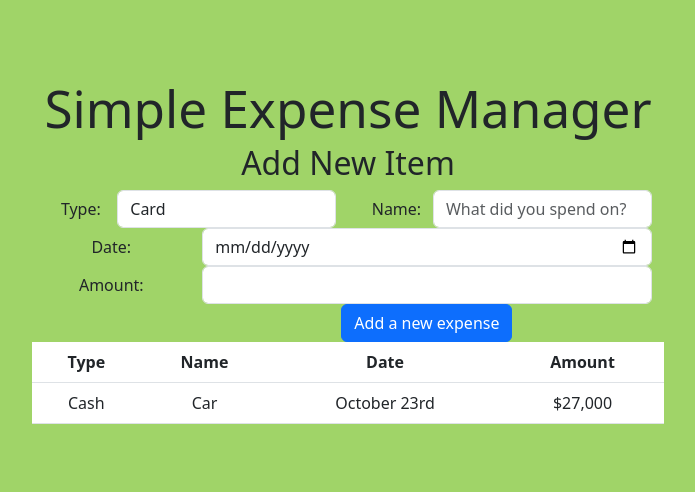
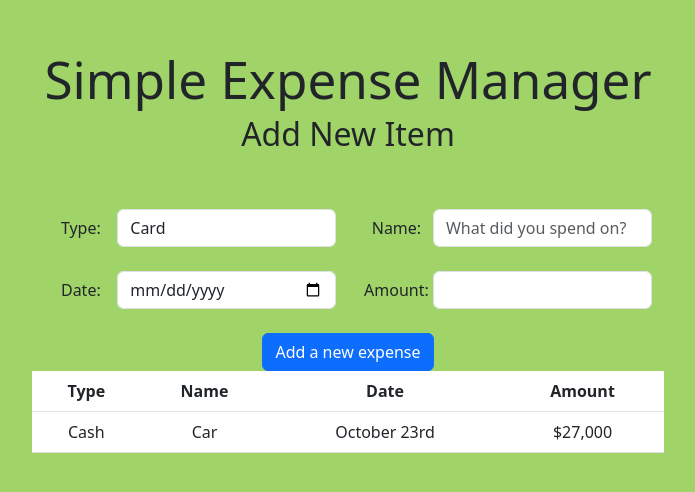
Before and after one commit to coachpacman/expense-manager, a React (Vite) app: page / in a window 1280 px wide. Shown: the part 140-632 px from the top of the page, without its empty margins (292-987 px from the left). Built offline with nearby package versions, Linux system fonts and the light colour scheme.

Commit message:
spacing for form with bootstrap

```diff
--- a/src/App.jsx
+++ b/src/App.jsx
@@ -22,7 +22,7 @@ function ExpenseForm() {
     //     <Form.Label>Email address</Form.Label>
     //   </Form.Group>
     // </Form>
-    <div class="container">
+    <div class="container mt-5">
       <form action="">
         <div class="row">
           <div class="col form-group d-flex">
@@ -41,22 +41,22 @@ function ExpenseForm() {
           </div>
         </div>
 
-        <div class="form-group row">
-          <label htmlFor="date" class="col-sm-3 col-form-label">Date: </label>
-          <div class="col-sm-9">
-            <input type="date" name="date" id="date"  class="form-control"/>
+        <div class="row mt-4">
+
+          <div class="col form-group d-flex">
+            <label class="col-form-label w-25">Date: </label>
+            <input type="date" name="date" id="date" class="form-control w-75"/>
           </div>
+
+          <div class="col form-group d-flex">
+            <label class="col-form-label w-25" htmlFor="amount">Amount: </label>
+            <input type="number"  class="form-control w-75"/>
+          </div>
+
         </div>
 
-        <div class="form-group row">
-          <label class="col-sm-3 col-form-label" htmlFor="amount">Amount: </label>
-          <div class="col-sm-9">
-            <input type="number"  class="form-control"/>
-          </div>
-        </div>
-
-        <div class="row">
-          <div class="col-sm-9 offset-sm-3">
+        <div class="row mt-4">
+          <div class="col">
             <button type="submit" class="btn btn-primary">Add a new expense</button>
           </div>
         </div>
```
